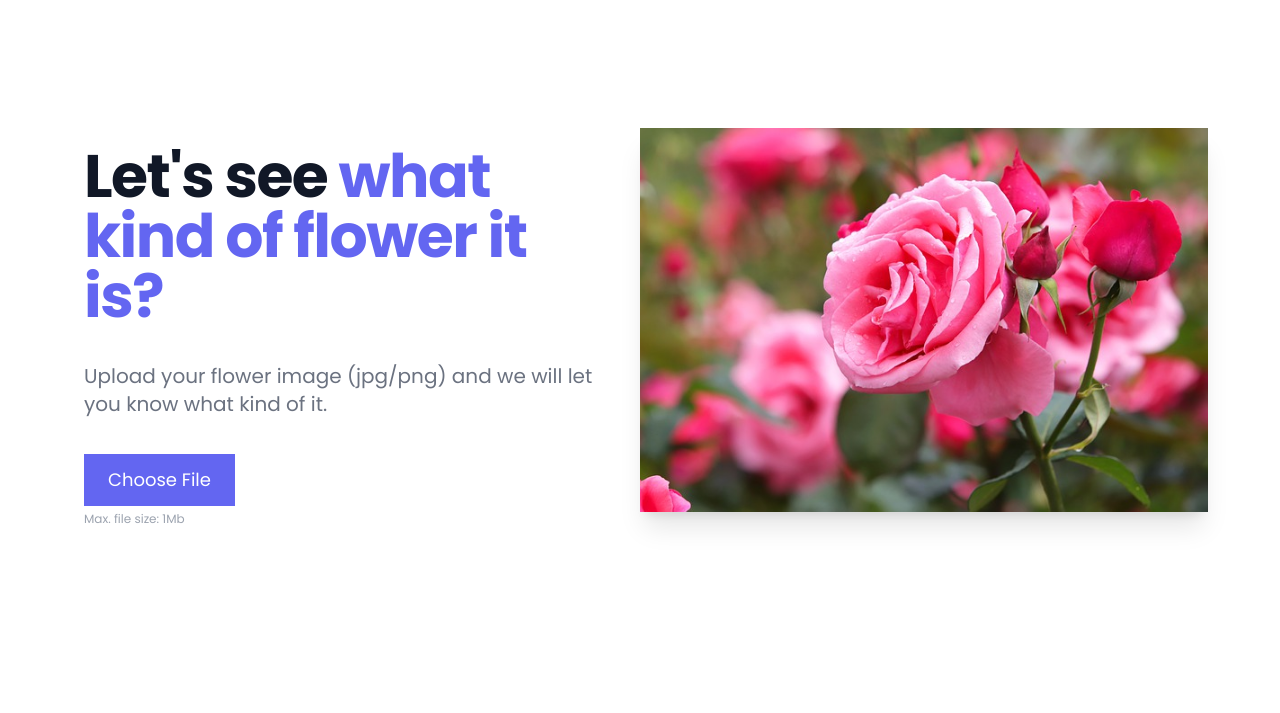
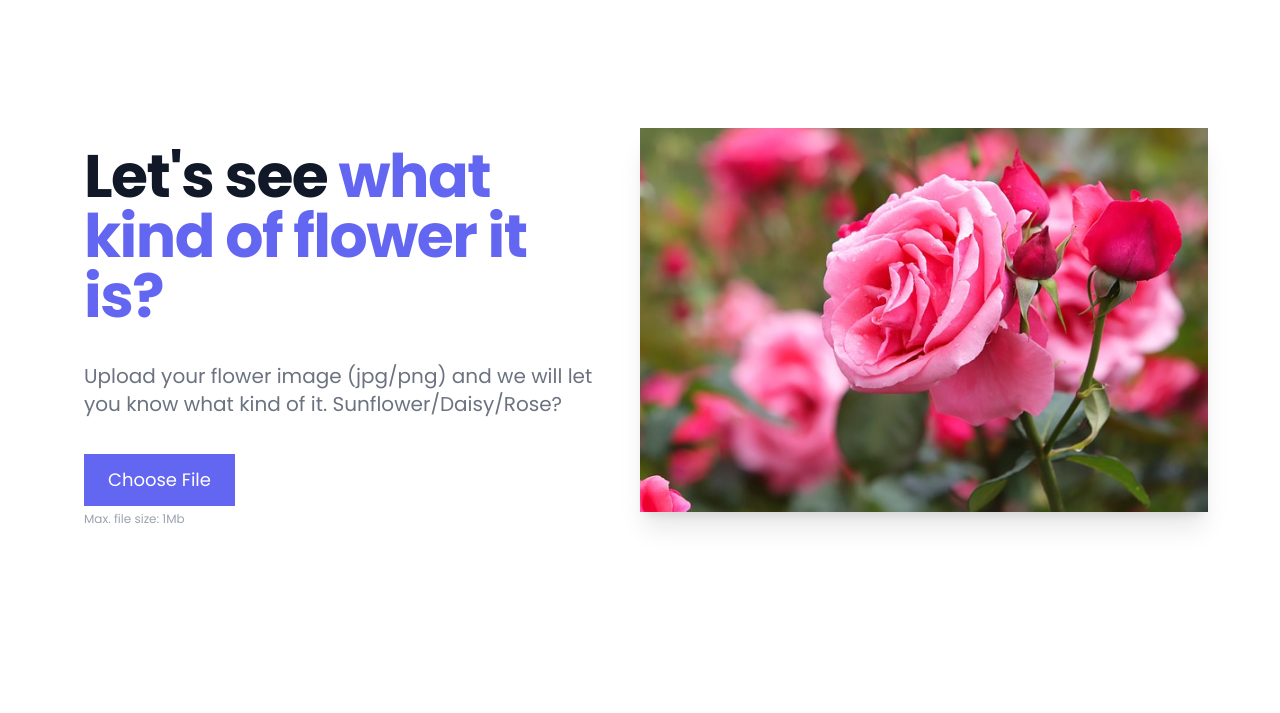
Before and after one commit to akbarsaputrait/flower-cnn, a Flask app: page / in a window 1280 px wide. Shown: the top 713 px of the page. Run offline with Flask 2, Linux system fonts and the light colour scheme; parts of the project's set-up code (start-up, migrations or seed data) failed here and were passed over; some libraries are stand-ins or nearby versions.

Commit message:
Update index.html

```diff
--- a/templates/index.html
+++ b/templates/index.html
@@ -57,7 +57,7 @@
                         </h1>
                         <p class="mx-auto text-base text-gray-500 sm:max-w-md lg:text-xl md:max-w-3xl">Upload your
                             flower image
-                            (jpg/png) and we will let you know what kind of it.</p>
+                            (jpg/png) and we will let you know what kind of it. Sunflower/Daisy/Rose?</p>
 
                         <form action="/submit" method="post" enctype="multipart/form-data"
                               class="relative flex flex-col sm:flex-row sm:space-x-4">
```
